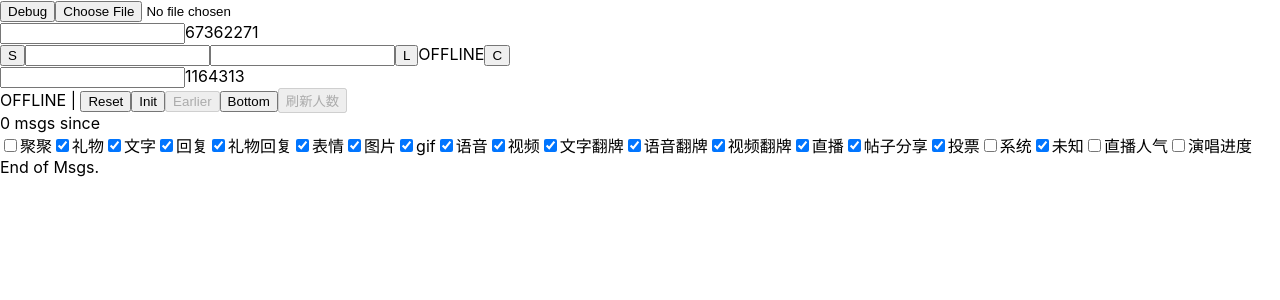
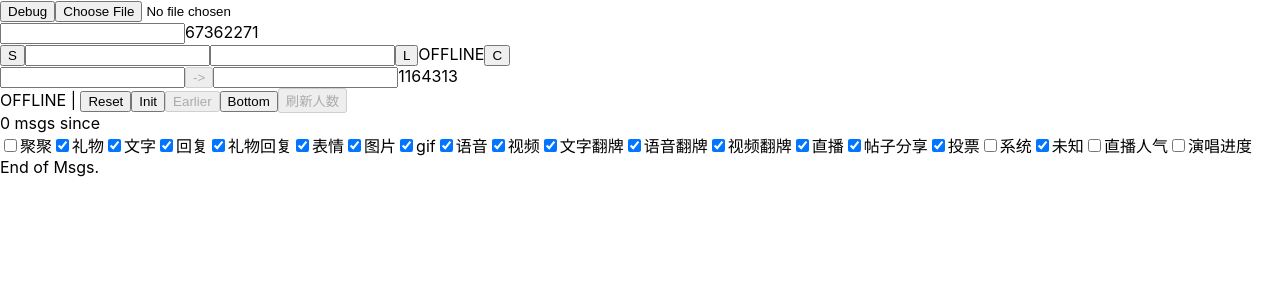
Before and after one commit to srand1/ro-pocket, a React (Create React App) app: page / in a window 1280 px wide. Shown: the top 300 px of the page. Built offline with nearby package versions, Linux system fonts and the light colour scheme.

Commit message:
loadChannels

```diff
--- a/src/QchatCtrl.js
+++ b/src/QchatCtrl.js
@@ -11,6 +11,7 @@ export const QchatCtrl = props => {
 	const [stageView, setStage] = useState('OFFLINE');
 	const [accid, setAccid] = useState('');
 	const [pwd, setPwd] = useState('');
+	const [channels, setChannels] = useState([]);
 	const saveCreds = () => {
 		window.localStorage.setItem('accid', accid);
 		window.localStorage.setItem('pwd', pwd);
@@ -32,6 +33,19 @@ export const QchatCtrl = props => {
 		});
 		qchat.login();
 	};
+	const joinServer = () => {
+		qchatRef.current.qchatServer.applyServerJoin({
+			serverId: props.qchatServerId,
+		});
+	};
+	const loadChannels = async () => {
+		const channels = await qchatRef.current.qchatChannel.getChannelsByPage({
+			serverId: props.qchatServerId,
+			timetag: 0,
+		});
+		console.log(channels);
+		setChannels(channels.datas);
+	};
 	return (
 		<>
 			<button onClick={saveCreds}>S</button>
@@ -49,6 +63,15 @@ export const QchatCtrl = props => {
 			<datalist id="qchat-server">
 			{qchatServerList.map(({name, abbr, qchatServerId}) => <option key={qchatServerId} label={abbr}>{name}</option>)}
 			</datalist>
+			<button onClick={loadChannels} disabled={stageView !== 'ONLINE'}>-&gt;</button>
+			<input list="qchat-channel" onChange={evt => {
+				const v = evt.target.value;
+				const qchatChannelId = v;
+				props.onChannelChange(qchatChannelId);
+			}} />
+			<datalist id="qchat-channel">
+			{channels.map(({name, channelId}) => <option key={channelId} label={name}>{channelId}</option>)}
+			</datalist>
 		</>
 	);
 };
--- a/src/Room.js
+++ b/src/Room.js
@@ -207,7 +207,7 @@ export const Room = props => {
 				<Selector onChange={setRoomId} />
 				{roomId}
 				<br />
-				<QchatCtrl onChange={setQchatServerId} />
+				<QchatCtrl qchatServerId={qchatServerId} onChange={setQchatServerId} onChannelChange={z => console.log(z)} />
 				{qchatServerId}
 				<br />
 				{stageView} | {chatroomRef.current?.protocol?.hasLogin?.toString()}
```
